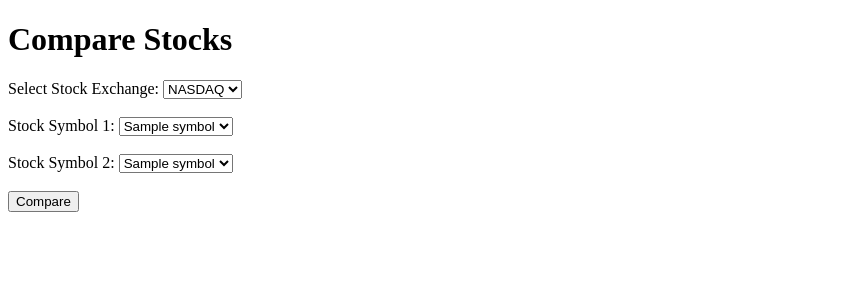
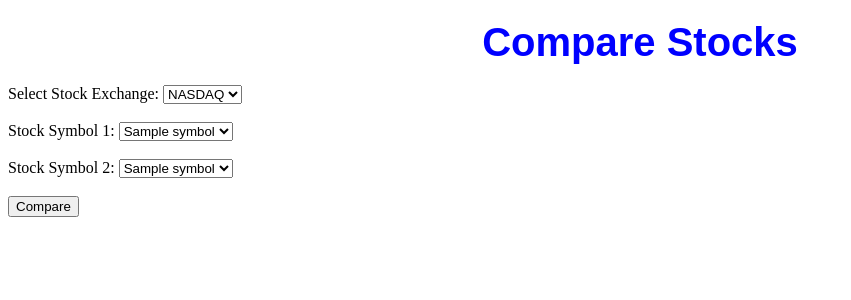
Before and after one commit to SplendidDigital/AIAnnumUK, a Flask app: template templates/index.html in a window 1280 px wide. Shown: the top 300 px of the page, without its empty margins (0-851 px from the left). Run offline with Flask 3, Linux system fonts and the light colour scheme; the template is opened without the code that fills it: most values are stand-ins (such as "Sample title", 1, 10 or a date in 2020).

Commit message:
Your descriptive message about the changes

```diff
--- a/templates/index.html
+++ b/templates/index.html
@@ -5,7 +5,10 @@
     <title>Stock Comparison</title>
 </head>
 <body>
-    <h1>Compare Stocks</h1>
+    <h1 style="color: blue; font-family: Arial, sans-serif; font-size: 2.5em; text-align: center; margin: 20px;">
+        Compare Stocks
+    </h1>
+
     <form method="POST">
         <label for="exchange">Select Stock Exchange:</label>
         <select name="exchange" id="exchange" onchange="this.form.submit()">
```
